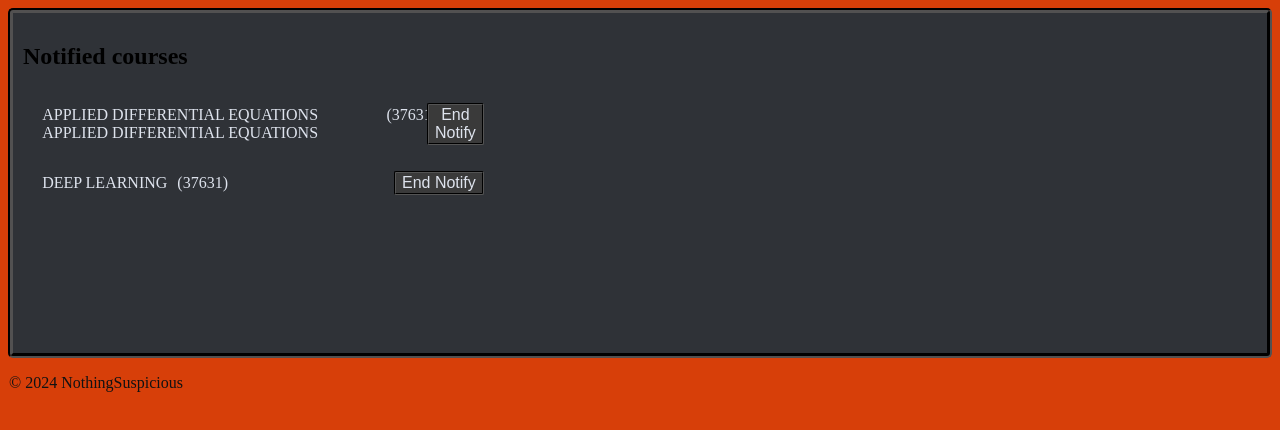
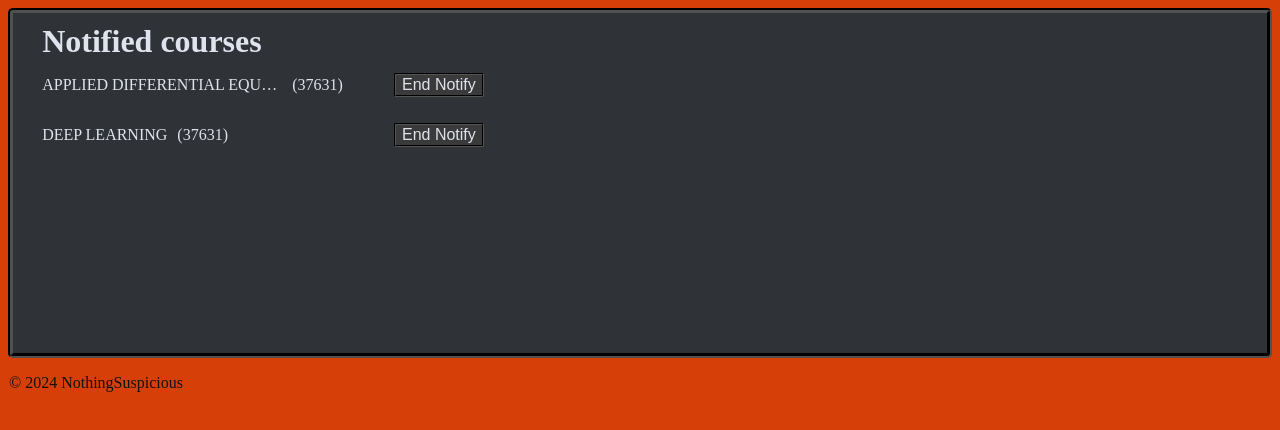
Before and after one commit to colinpannikkat/GetTheDamClass, a React (Create React App) app: page / in a window 1280 px wide. Shown: the top 430 px of the page. Built offline with nearby package versions, Linux system fonts and the light colour scheme; the HTML template or start-up script is replaced by a standard one.

Commit message:
Changed course names to cutoff if overflowing

```diff
--- a/src/App.css
+++ b/src/App.css
@@ -39,6 +39,12 @@ html {
     border-style: groove;
 }
 
+h1 {
+    color: var(--text-color);
+    padding: 0% 2%;
+    margin: 0% 2%;
+}
+
 div.CourseLine {
     display: flex;
     flex-direction: row;
@@ -52,11 +58,19 @@ div.CourseLine p {
     padding-right: 10px;
     color: var(--text-color);
     font-size: medium;
-    overflow: hidden;
 }
 
 div.CourseLine div.text {
     display: flex;
+    flex-wrap: nowrap;
+    overflow: clip;
+}
+
+#course_name {
+    white-space: nowrap;
+    overflow: hidden;
+    text-overflow: ellipsis;
+    max-width: 15rem;
 }
 
 div.EndNotify button {
--- a/src/App.tsx
+++ b/src/App.tsx
@@ -3,7 +3,7 @@ import CourseLine from './components/courseline'
 function App() {
     return (
       <div className="App">
-        <h2>Notified courses</h2>
+        <h1>Notified courses</h1>
         <CourseLine name={"APPLIED DIFFERENTIAL EQUATIONS APPLIED DIFFERENTIAL EQUATIONS"} crn={37631} />
         <CourseLine name={"DEEP LEARNING"} crn={37631} />
       </div>
--- a/src/components/courseline.tsx
+++ b/src/components/courseline.tsx
@@ -17,7 +17,8 @@ function CourseLine(course: Course) {
     return (
         <div className="CourseLine">
             <div className="text">
-                <p>{course.name} </p> <p>({course.crn})</p>
+                <p id="course_name">{course.name}</p>
+                <p>({course.crn})</p>
             </div>
             <EndNotify />
         </div>
```
Also changed, not shown: 1 other file (tests, documents, lock files or other folders).
